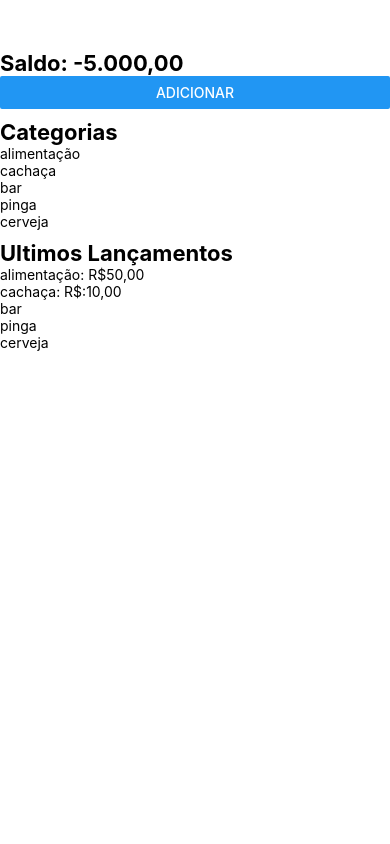
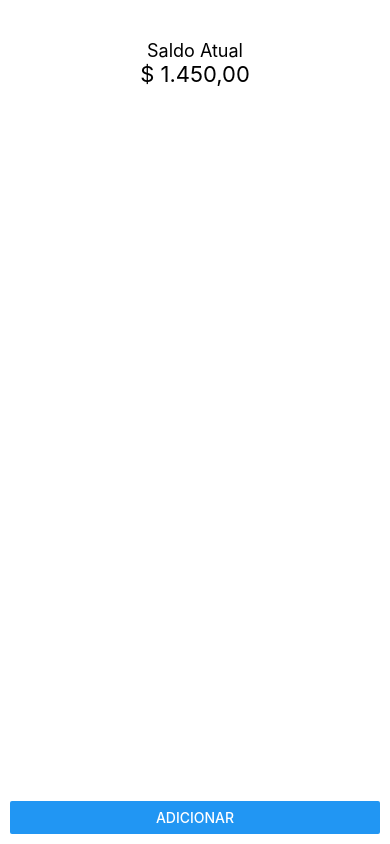
Before and after one commit to SDchagas/SmartMoney, a React Native app: screen / in a window 390 px wide. Built offline with nearby package versions, Linux system fonts and the light colour scheme.

Commit message:
Estruturando e criando as paginas do app

```diff
--- a/index.js
+++ b/index.js
@@ -1,8 +1,9 @@
 import { registerRootComponent } from 'expo';
 
 import App from './App';
+import Main from './src/pages/Main'
 
 // registerRootComponent calls AppRegistry.registerComponent('main', () => App);
 // It also ensures that whether you load the app in Expo Go or in a native build,
 // the environment is set up appropriately
-registerRootComponent(App);
+registerRootComponent(Main);
--- /dev/null
+++ b/src/components/BalancePanel/BalancePanelLabel/BalancePanelChart/index.js
@@ -0,0 +1,18 @@
+import { View, Text, StyleSheet } from 'react-native'
+import React from 'react'
+
+export default function BalancePanelChart() {
+  return (
+    <View>
+      <Text>BalancePanelChart</Text>
+    </View>
+  )
+}
+
+const styles = StyleSheet.create({
+    container : {
+        flex: 1,
+    },
+    label: {},
+    value: {},
+});
--- /dev/null
+++ b/src/components/BalancePanel/BalancePanelLabel/index.js
@@ -0,0 +1,25 @@
+import { View, Text, StyleSheet } from 'react-native'
+import React from 'react'
+
+export default function BalancePanelLabel() {
+  return (
+    <View style={styles.container}>
+      <Text style={styles.label}>Saldo Atual</Text>
+      <Text style={styles.value}>$ 1.450,00</Text>
+    </View>
+  )
+}
+
+const styles = StyleSheet.create({
+    container : {
+        flex: 1,
+        alignItems: 'center',
+        top: 30,
+    },
+    label: {
+        fontSize: 18,
+    },
+    value: {
+        fontSize: 22,
+    },
+});
--- /dev/null
+++ b/src/components/BalancePanel/index.js
@@ -0,0 +1,23 @@
+import { View, Text, StyleSheet, Button } from 'react-native'
+import React from 'react'
+import BalancePanelLabel from './BalancePanelLabel';
+import BalancePanelChart from './BalancePanelLabel/BalancePanelChart';
+
+
+export default function BalancePanel() {
+  return (
+    <View style={styles.container}>
+     <BalancePanelLabel/>
+
+     <Button title="Adicionar"/>
+    </View>
+  )
+}
+
+const styles = StyleSheet.create({
+    container : {
+        flex: 1,
+    },
+    label: {},
+    value: {},
+});
--- /dev/null
+++ b/src/config/ReactoTronConfig.js
@@ -0,0 +1,4 @@
+import Reactotron from 'reactotron-react-native';
+Reactotron.configure()
+.useReactNative()
+.connect();
--- /dev/null
+++ b/src/pages/Main/index.js
@@ -0,0 +1,23 @@
+import React from "react";
+import { View, Text, StyleSheet } from "react-native";
+import BalancePanelLabel from '../../components/BalancePanel/BalancePanelLabel/index';
+import BalancePanel from '../../components/BalancePanel/index';
+import BalancePanelChart from '../../components/BalancePanel/BalancePanelLabel/BalancePanelChart/index';
+
+const Main = () => {
+    return (
+        <View style={styles.container}>
+            <BalancePanel/>
+        </View>
+    )
+}
+
+const styles = StyleSheet.create({
+    container: {
+        flex: 1,
+        padding: 10,
+    },
+
+});
+
+export default Main;
```
Also changed, not shown: src/components/EntrySummary/EntrySummaryChart/EntrySummaryList/index.js (added, +18 -0 lines), src/components/EntrySummary/EntrySummaryChart/index.js (added, +18 -0 lines), src/pages/main/index.js (deleted, +0 -22 lines).
